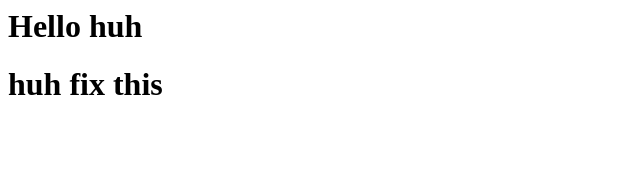
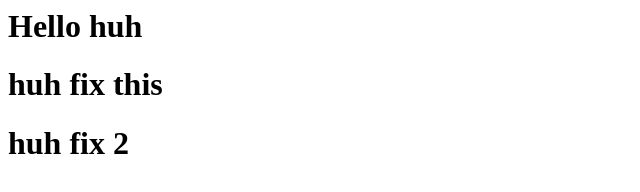
Before and after one commit to Huhhm/practice, a plain HTML site: page index.html in a window 1280 px wide. Shown: the whole page, without its empty margins (0-640 px from the left). Drawn offline with Linux system fonts and the light colour scheme.

Commit message:
huh commit 2

```diff
--- a/index.html
+++ b/index.html
@@ -5,5 +5,6 @@
     <body>
         <h1>Hello huh</h1>
         <h1>huh fix this</h1>
+        <h1>huh fix 2</h1>
     </body>
 </hmtl>
```
